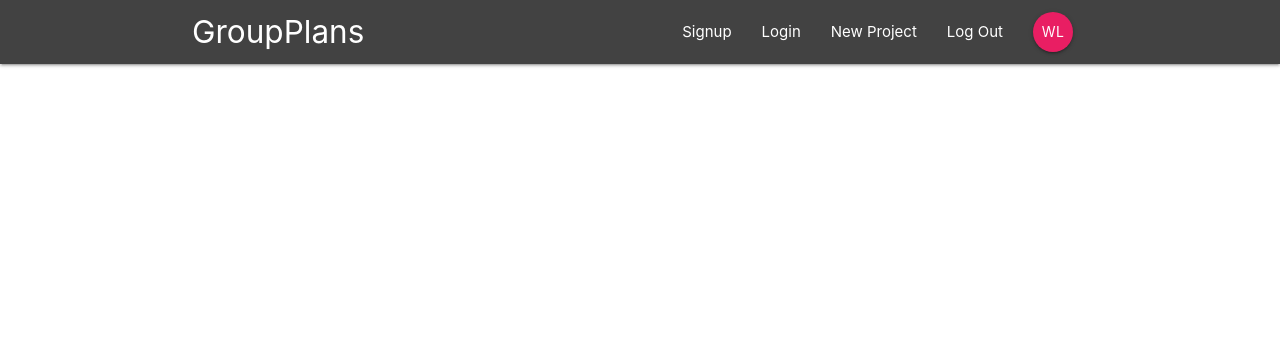
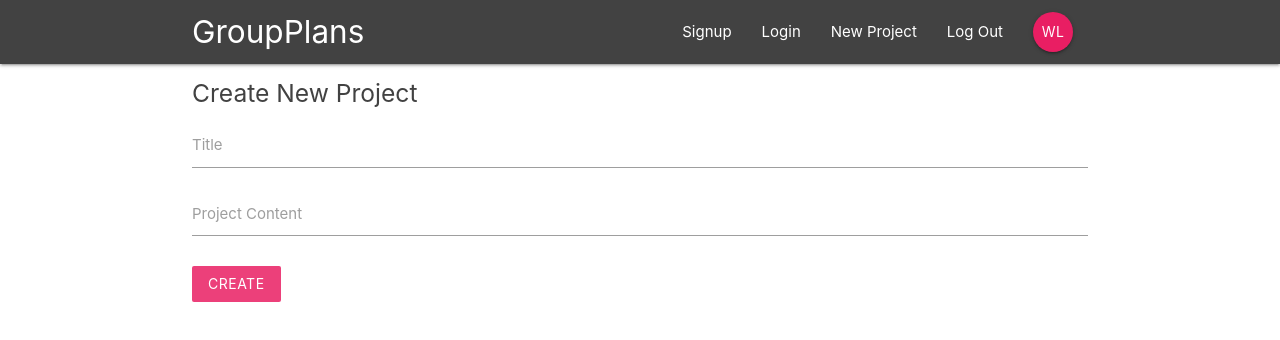
Before and after one commit to LiliaRibac/Group-plans, a React (Create React App) app: page /create in a window 1280 px wide. Shown: the top 340 px of the page. Built offline with nearby package versions, Linux system fonts and the light colour scheme.

Commit message:
create new project- component

```diff
--- a/src/App.js
+++ b/src/App.js
@@ -6,6 +6,7 @@
 import ProjectDetails from './components/projects/ProjectDetails'
 import SignIn  from './components/auth/SignIn'
 import SignUp  from './components/auth/SignUp'
+import CreateProject from './components/projects/CreateProject'
 
 
 class App extends Component {
@@ -19,6 +20,7 @@
             <Route path="/project/:id" component={ProjectDetails}/>
             <Route path="/signin" component={SignIn}/>
             <Route path ="/signup" component={SignUp}/>
+            <Route path="/create" component={CreateProject}/>
           </Switch>
         </div>
       </BrowserRouter>
--- a/src/components/projects/CreateProject.js
+++ b/src/components/projects/CreateProject.js
@@ -0,0 +1,41 @@
+import React, { Component } from 'react';
+
+class CreateProject extends Component {
+  state = {
+    title: '',
+    content: '',
+  };
+
+  handleChange = (e) => {
+    this.setState({
+      [e.target.id]: e.target.value,
+    });
+  };
+
+  handleSubmit = (e) => {
+    e.preventDefault();
+    console.log(this.state);
+  };
+  render() {
+    return (
+      <div className="container">
+        <form onSubmit={this.handleSubmit} className="white">
+          <h5 className="grey-text text-darken-3">Create New Project</h5>
+          <div className="input-field">
+            <label htmlFor="title">Title</label>
+            <input type="text" id="title" onChange={this.handleChange} />
+          </div>
+          <div className="input-field">
+            <label htmlFor="content">Project Content</label>
+           <textarea  id="content"  className="materialize-textarea" onChange={this.handleChange} ></textarea>
+          </div>
+          <div className="input-field">
+            <button className="btn pink lighten-1 z-depth-0">Create</button>
+          </div>
+        </form>
+      </div>
+    );
+  }
+}
+
+export default CreateProject;
```
